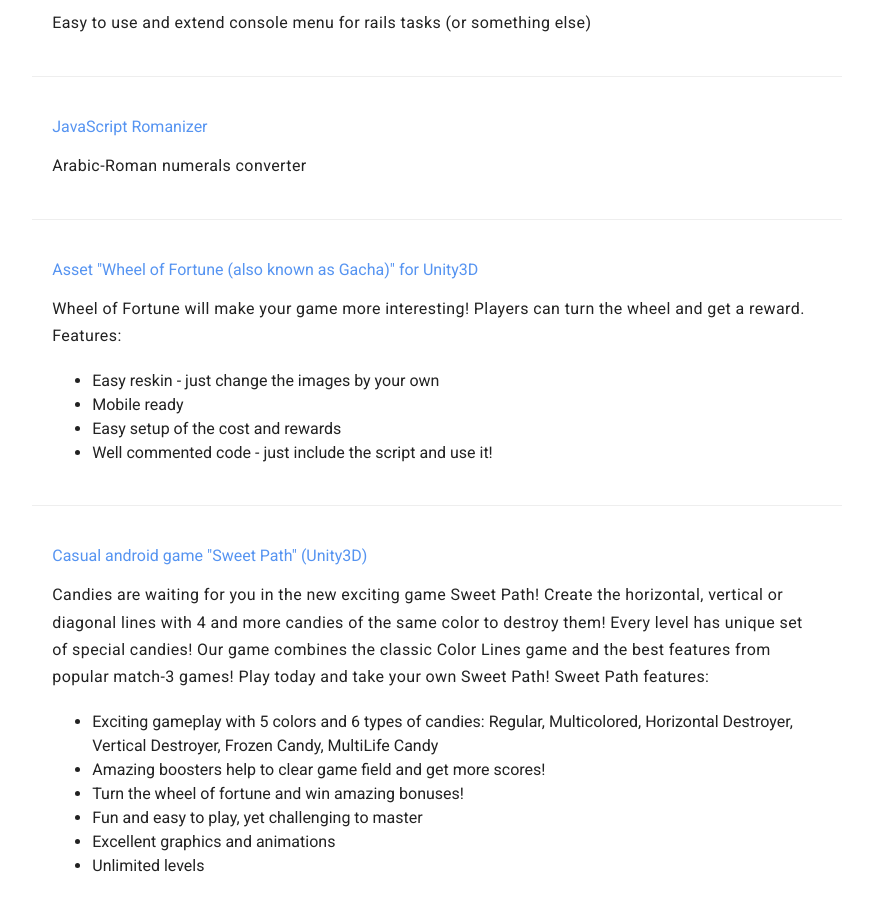
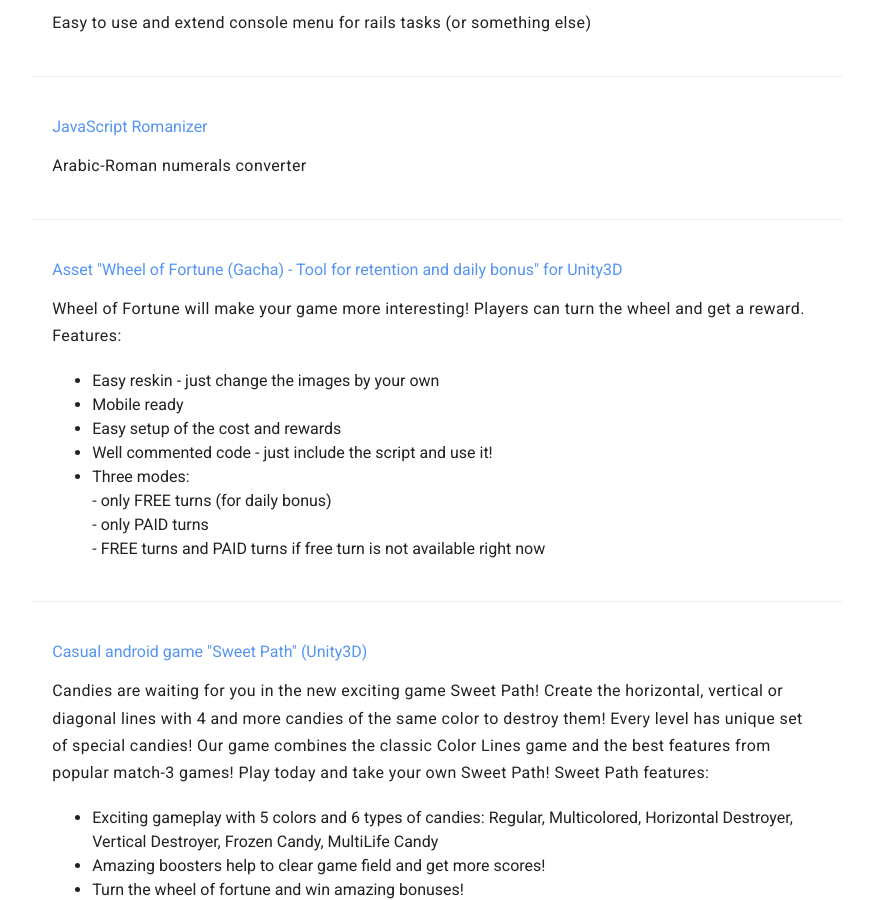
Before and after one commit to pavelkomiagin/pavelkomiagin.github.io, a Jekyll site: the page built from projects.html, in a window 1280 px wide and 900 px high, scrolled down 694 px. Shown: the whole window, without its empty margins (203-1076 px from the left). Built offline with Jekyll 4.4.1, drawn with Linux system fonts in a browser that asks for light colours.

Commit message:
Change description for Gacha project

```diff
--- a/projects.html
+++ b/projects.html
@@ -29,7 +29,7 @@ title: Projects
     </div>
     <hr />
     <div class="item">
-        <a class="url" href="https://www.assetstore.unity3d.com/en/#!/content/66403">Asset "Wheel of Fortune (also known as Gacha)" for Unity3D</a>
+        <a class="url" href="https://www.assetstore.unity3d.com/en/#!/content/66403">Asset "Wheel of Fortune (Gacha) - Tool for retention and daily bonus" for Unity3D</a>
         <p>Wheel of Fortune will make your game more interesting! Players can turn the wheel and get a reward.<br> Features: </p>
 
         <ul>
@@ -37,6 +37,11 @@ title: Projects
             <li>Mobile ready</li>
             <li>Easy setup of the cost and rewards</li>
             <li>Well commented code - just include the script and use it!</li>
+            <li>Three modes:<br>
+                - only FREE turns (for daily bonus)<br>
+                - only PAID turns<br>
+                - FREE turns and PAID turns if free turn is not available right now
+            </li>
         </ul>
     </div>
     <hr />
```
